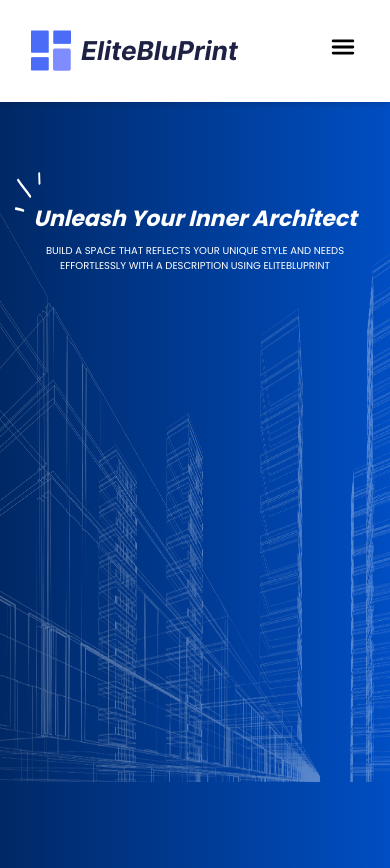
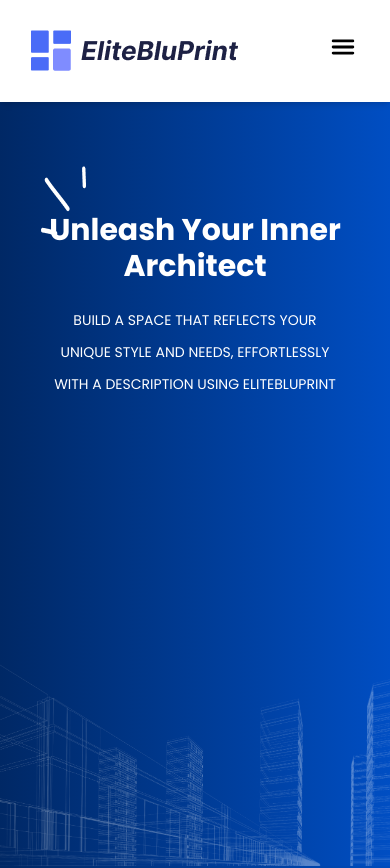
Before and after one commit to hashimkalam/SDGP-CS-28, a React (Vite) app in the folder client/: page / in a window 390 px wide. Shown: the top 868 px of the page. Built offline with nearby package versions, Linux system fonts and the light colour scheme.

Commit message:
hero screen responsive

```diff
--- a/client/src/components/hero/hero.jsx
+++ b/client/src/components/hero/hero.jsx
@@ -1,33 +1,26 @@
 import React from "react";
-import "./hero.css";
+import glow from "../../assets/glow-mark.png";
+import hero_bg from "../../assets/hero_bg.png";
 
-function Hero() {
+function hero() {
   return (
+    <div className="h-[90.5vh] bg-gradient-to-r from-[#002865] to-[#004ec3] text-white relative">
+      <img src={hero_bg} className="absolute bottom-0 w-full" />
+      <div className="text-center w-[75vw] mx-auto space-y-5">
+        <div className="relative pt-20 w-fit mx-auto">
+          <img src={glow} className="absolute -left-2 md:-left-10 top-16" />
+          <h1 className="text-3xl md:text-4xl lg:text-5xl xl:text-[60px]">
+            Unleash Your Inner Architect
+          </h1>
+        </div>
 
-    <div className="h-screen flex flex-col bg-gradient-to-r from-[#002865] to-[#004EC3]  relative overflow-hidden">
-
-      <div className="text-center mx-auto md:mt-[80px] mt-[70px] z-10">
-        <h1 className="text-white font-Inter-BoldItalic lg:text-5xl text-[22px] font-bold italic">
-          Unleash Your Inner Architect
-        </h1>
-
-        <p className="lg:mt-4 mt-2 font-Inter-Regular text-white lg:text-[18px] text-[10px]">
-          BUILD A SPACE THAT REFLECTS YOUR UNIQUE STYLE AND NEEDS<br />
-          EFFORTLESSLY WITH A DESCRIPTION USING ELITEBLUPRINT
+        <p className="font-normal uppercase leading-8 text-sm md:text-md lg:text-lg xl:text-xl">
+          Build a space that reflects your unique style and needs, effortlessly
+          with a description using elitebluprint
         </p>
       </div>
-
-      <div className="absolute block z-20 md:left-[390px] md:top-[75px] top-[70px] left-[15px]">
-        <img className="md:h-70 md:w-45 h-[40px]" alt="Glow mark" src="images/glow-mark.svg" />
-      </div>
-
-      <div className="absolute block md:h-[610px] h-[580px] w-full max-w-full md:top-[100px] top-[100px]">
-        <img className="h-full w-full object-fit" alt="Hero svg" src="images/img_herosvg.png"/>
-      </div>
-
     </div>
-
   );
 }
 
-export default Hero;
+export default hero;
--- a/client/src/index.css
+++ b/client/src/index.css
@@ -10,9 +10,29 @@
   padding: 0;
   box-sizing: border-box;
   font-family: "poppins";
+  scroll-behavior: smooth;
 }
 :root {
   --bg-image: url("./assets/pattern.png");
+}
+
+::-webkit-scrollbar {
+  width: 6px;
+  position: fixed;
+  right: 0;
+}
+
+::-webkit-scrollbar-track {
+  background-color: transparent;
+  background-color: #090e34;
+  position: relative;
+}
+
+::-webkit-scrollbar-thumb {
+  background-color: #0f3dde;
+  opacity: 0.8;
+  border-radius: 2px;
+  width: 0px;
 }
 
 @layer components {
```
